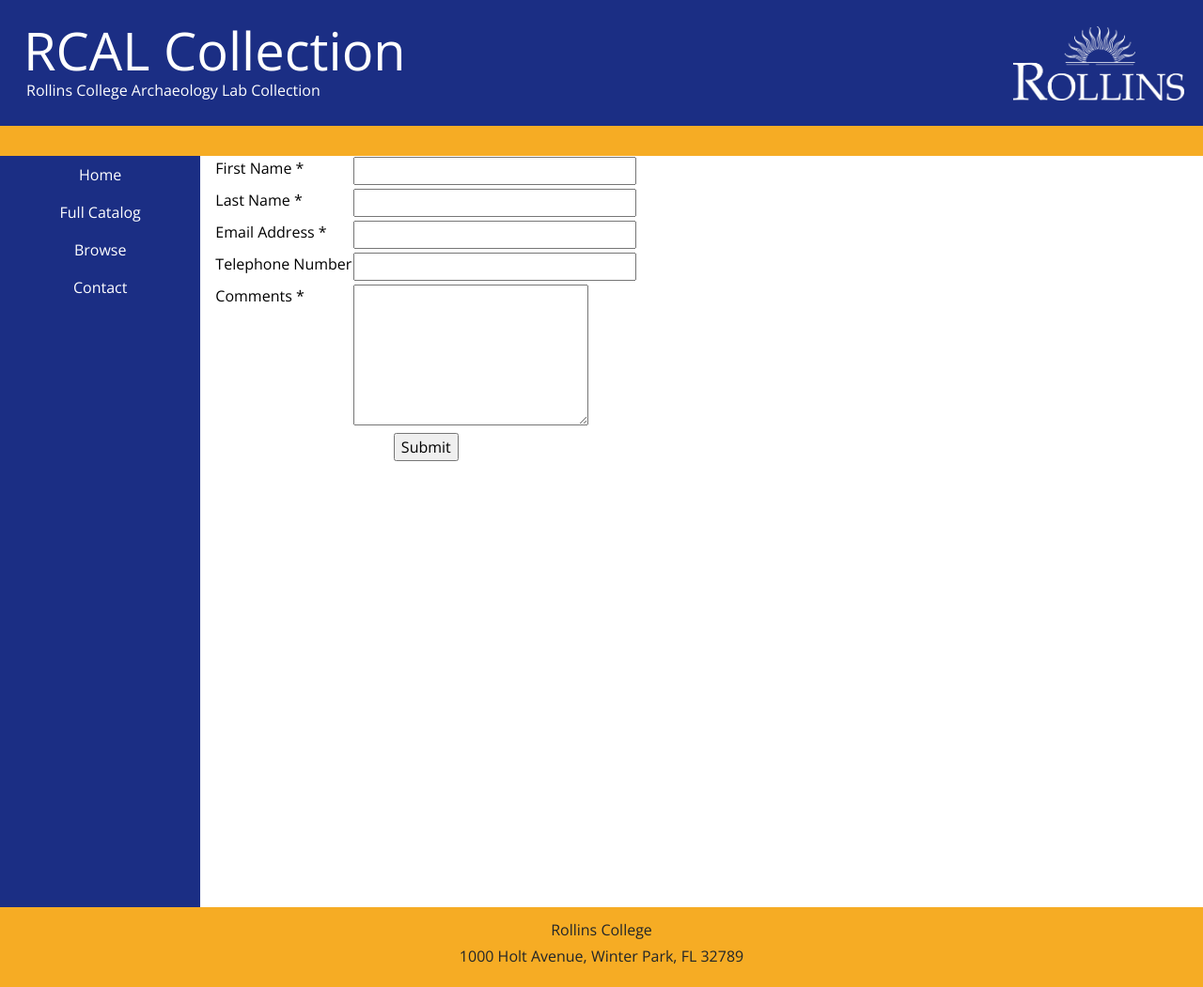
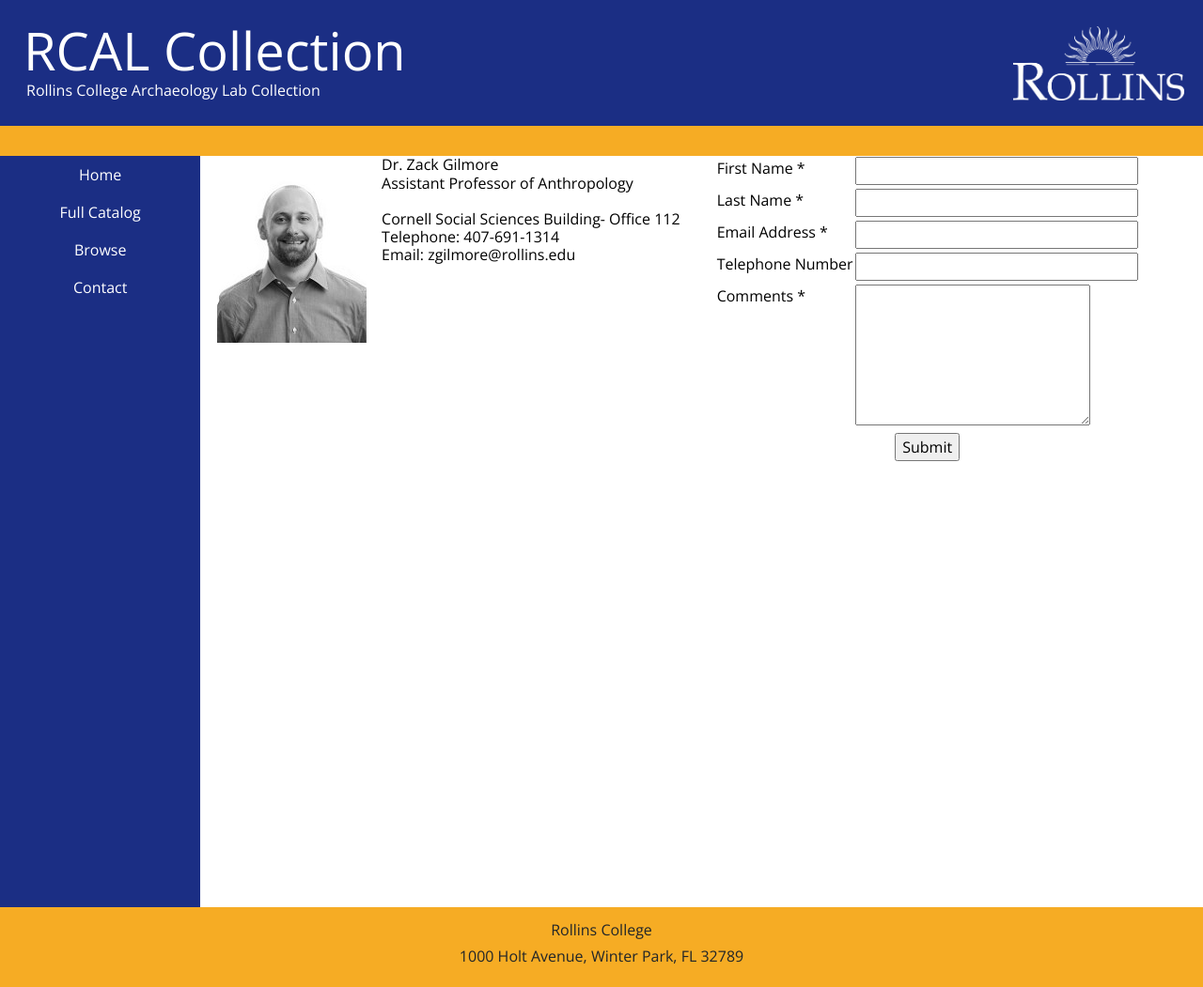
Before and after one commit to AADeLucia/cms-capstone-archae-catalog, a PHP site: page /contact_form.php in a window 1280 px wide. Shown: the whole page at 94% size. Run offline with PHP 8.4, Linux system fonts and the light colour scheme; some libraries are stand-ins or nearby versions.

Commit message:
Updated contact page

```diff
--- a/contact_form.php
+++ b/contact_form.php
@@ -22,6 +22,25 @@
             </nav>
           </div>
           <div class="col-lg-10 col-md-10 col-sm-10 col-xs-10" id="content_section">
+            <div class= "row">
+            <div class="col-6" id="contact_info_side">
+              <div class = "row">
+                <div class = "col-4">
+                  <img id="gilmore" src="media/gilmore.png">
+                </div>
+                <div class = "col">
+                  <h6>Dr. Zack Gilmore <br>
+                      Assistant Professor of Anthropology <br>
+                      <br>
+                      Cornell Social Sciences Building- Office 112 <br>
+                      Telephone: 407-691-1314 <br>
+                      Email: zgilmore@rollins.edu
+                  </h6>
+                </div>
+              </div>
+
+            </div>
+            <div class="col" id="contact_form_side">
               <form name="contact_form" method="post" action="send_form_email.php">
               <table width="450px">
               <tr>
@@ -74,6 +93,8 @@
           </div>
         </div>
       </div>
+    </div>
+  </div>
 
 </body>
 <?php include 'footer.php';?>
--- a/rollins_header.php
+++ b/rollins_header.php
@@ -3,7 +3,7 @@
         <div class="row align-items-center">
             <div class="col-lg-10 col-md-9 col-sm-12 col-xs-12">
                 <h1 class="display-4" id="header">RCAL Collection</h1>
-                <h6 id = "subheader">Rollins College Archaeology Lab Collection</h5>
+                <h6 id = "subheader">Rollins College Archaeology Lab Collection</h6>
             </div>
             <div class="col-lg-2 col-md-3 d-none d-md-block">
                 <img id="rollins_logo" src="media/rollins.png">
```
Also changed, not shown: media/gilmore.png (added). Lines whose indentation alone changed are shown as unchanged.
